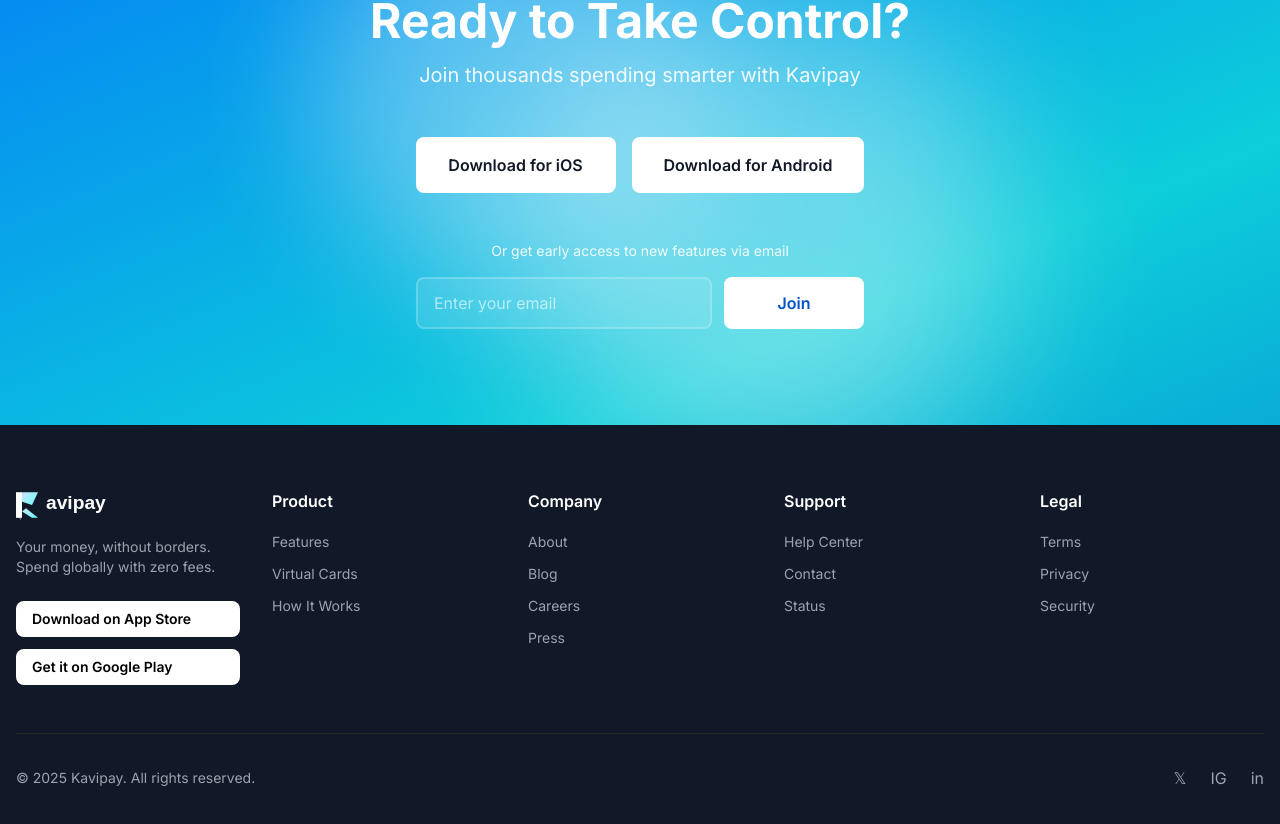
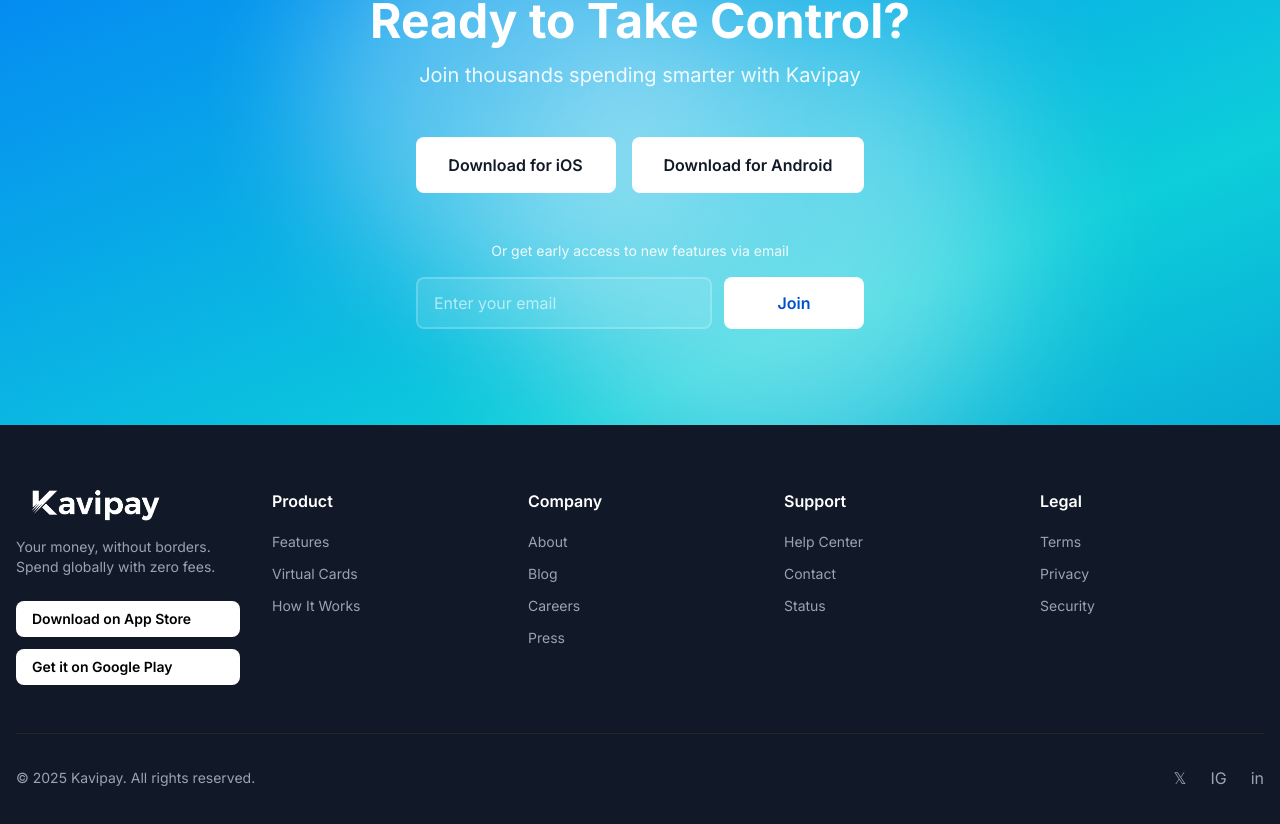
Before and after one commit to ojimcy/kavipay-landing, a Next.js app: page / in a window 1280 px wide. Shown: the part 5448-6272 px from the top of the page. Built offline with nearby package versions, Linux system fonts and the light colour scheme.

Commit message:
footer logo

```diff
--- a/src/components/layout/Footer.tsx
+++ b/src/components/layout/Footer.tsx
@@ -44,7 +44,7 @@
           <div className="col-span-2 md:col-span-1">
             <div className="mb-4">
               <Image
-                src="/logo/full-logo-white.svg"
+                src="/images/logos/kavi-logo-white.png"
                 alt="Kavipay"
                 width={140}
                 height={40}
```
Also changed, not shown: public/images/logos/kavi-logo-white.png (added).
